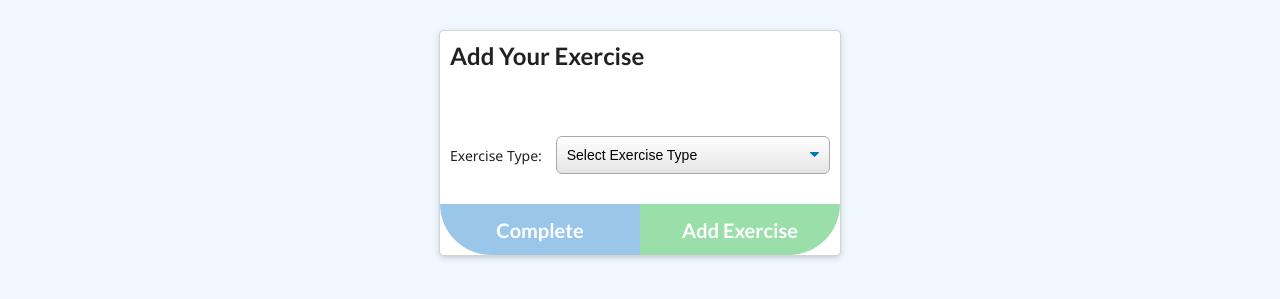
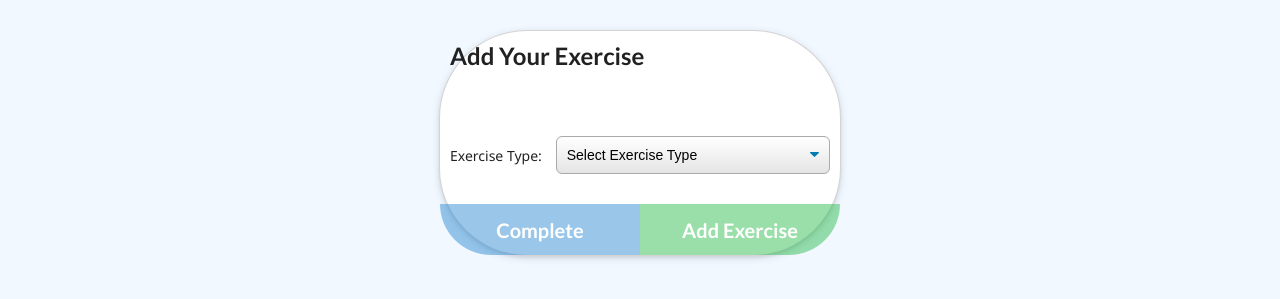
Before and after one commit to xtreme6007/WorkOut-psn, a website: page public/exercise.html in a window 1280 px wide. Shown: the part 199-498 px from the top of the page. Drawn offline with nearby package versions, Linux system fonts and the light colour scheme; no server answers.

Commit message:
added border-radius

```diff
--- a/public/style.css
+++ b/public/style.css
@@ -136,6 +136,7 @@ form::after {
 .exercise .ui.card {
   width: 400px;
   max-width: 600px;
+  border-radius: 87px;
 }
 
 .exercise .buttons {
```
